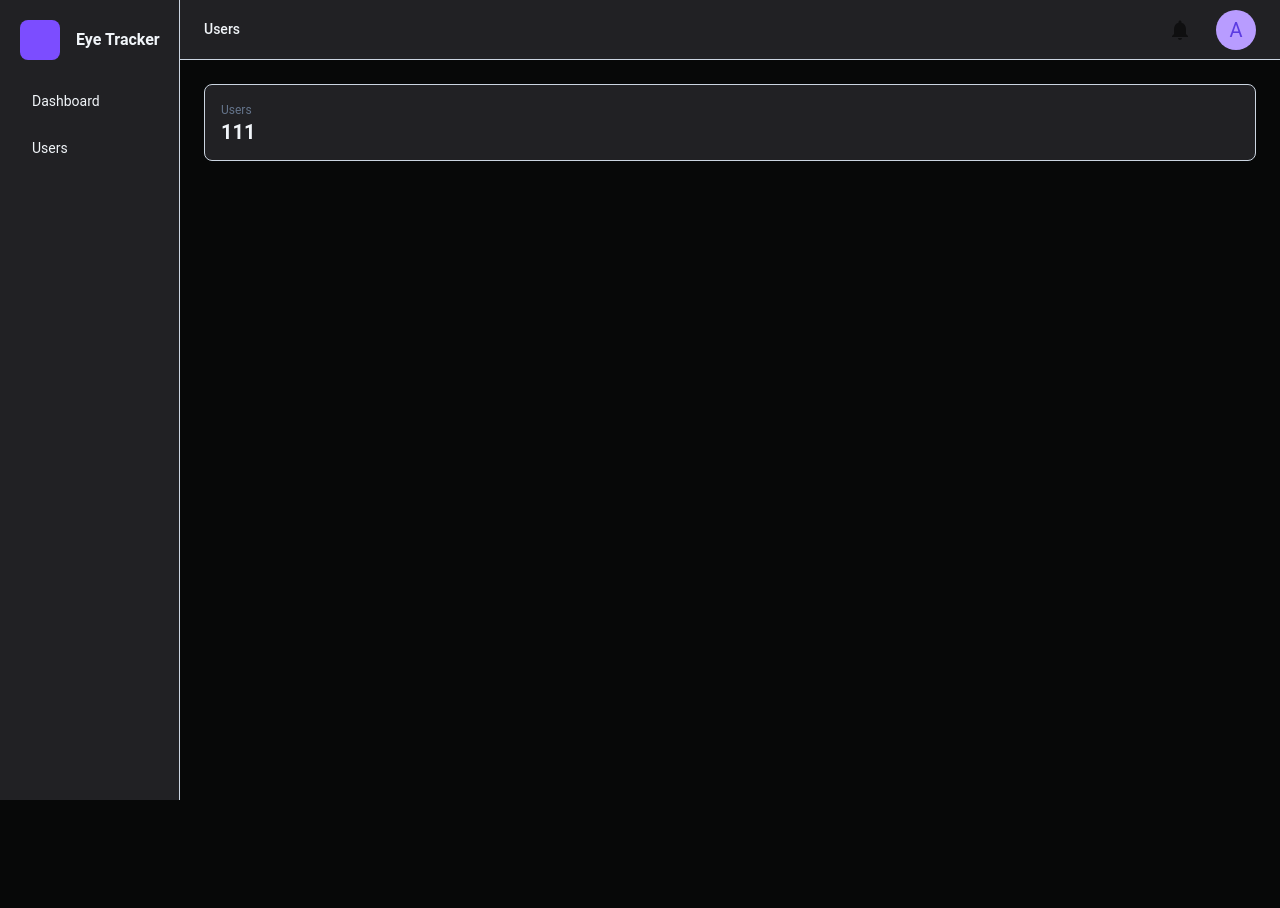
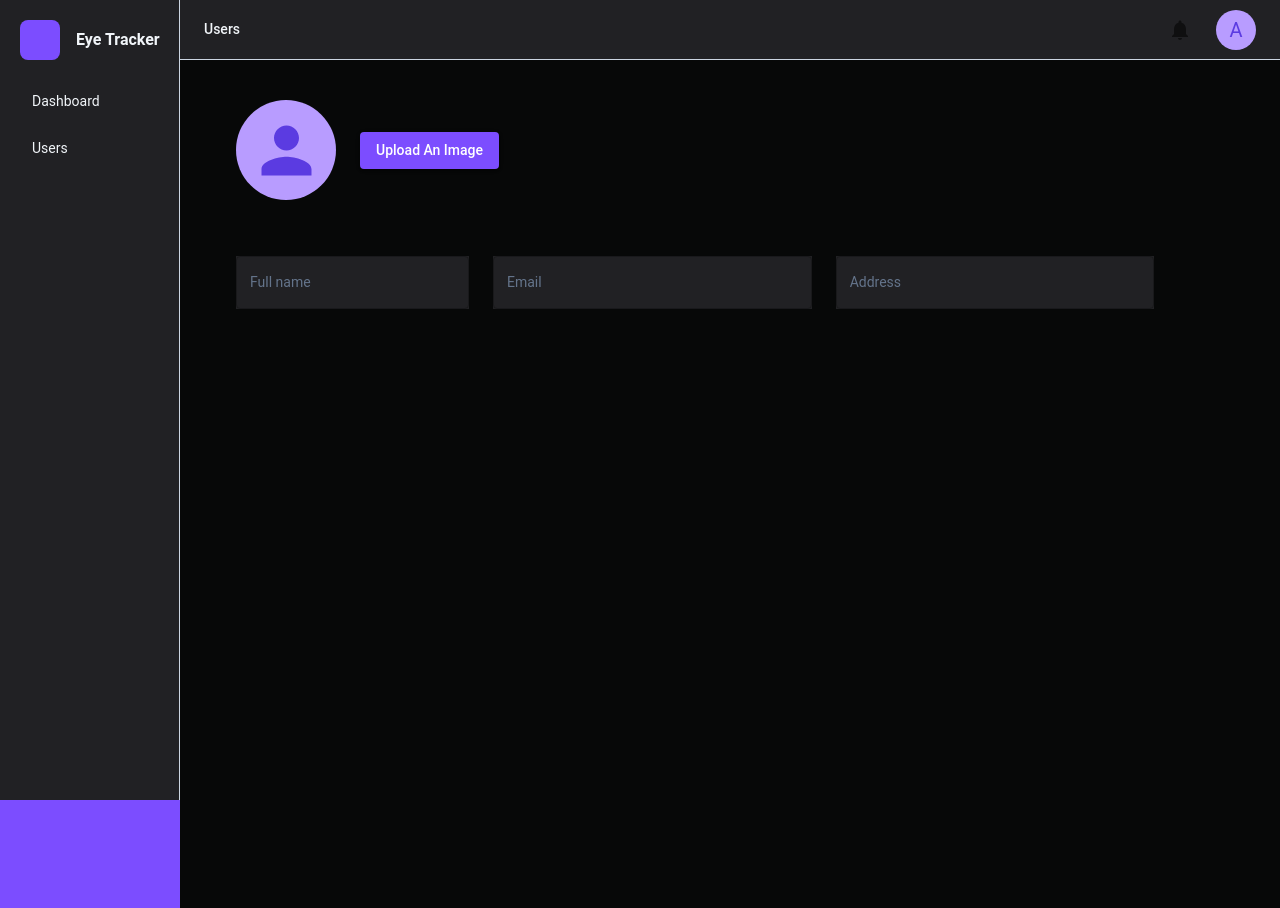
Before and after one commit to mitklsenpai/web_frontend, a React (Vite) app: page /user in a window 1280 px wide. Before the commit the page ends 800 px from the top, so only its background shows below. Built offline with nearby package versions, Linux system fonts and the light colour scheme.

Commit message:
feat: add textfield for user page

```diff
--- a/src/features/users/pages/UserPage.jsx
+++ b/src/features/users/pages/UserPage.jsx
@@ -1,5 +1,5 @@
 import useUsers from "../hooks/useUsers";
-import { Box, Typography, Grid } from "@mui/material";
+import { Box, Typography, Avatar, Button, Grid, TextField, FormControl, InputLabel } from "@mui/material";
 import MetricCard from "../components/MetricCard";
 
 function UserPage() {
@@ -13,15 +13,67 @@ function UserPage() {
     }
 
     return (
-        <Box>
-            <Grid container spacing={3}></Grid>
+        <Box sx = {{
+                minHeight: "100vh",
+                p : 2, pl: 4
+            }}
+        >
+            <Grid container spacing={3}>
+                <Grid item sx = {{xs: 12, md: 12}}>
+                    <Avatar sx = {{ width: 100, height: 100, color: "", bgcolor: ""}}>
 
-                <Grid size={{ xs: 12, md: 1.5 }}>
-                    <MetricCard
-                        title="Users"
-                        value={users.totalUsers}
+                    </Avatar>
+                </Grid>
+
+                <Grid item sx = {{xs: 12, md: 12, mt:4}}>
+                    <Button variant="contained" size="medium" color="primary">
+                        Upload an image
+                    </Button>
+                </Grid>
+            </Grid>
+
+
+            <Grid container
+                spacing={3}
+                sx = {{
+                    mt: 7,
+                    bgcolor: "background.default",
+                }}
+            >
+                <Grid item
+                    size={{xs: 12, md: 3}}
+                    sx = {{bgcolor: "background.paper"}}
+                >
+                    <TextField
+                        fullWidth
+                        label="Full name"
+                        color="primary"
                     />
                 </Grid>
+
+                <Grid item
+                    size={{xs: 12, md: 4}}
+                    sx = {{bgcolor: "background.paper"}}
+                >
+                    <TextField
+                        fullWidth
+                        label="Email"
+                        color="primary"
+                    />
+                </Grid>
+
+                <Grid item
+                    size={{xs: 12, md: 4}}
+                    sx = {{bgcolor: "background.paper"}}
+                >
+                    <TextField
+                        fullWidth
+                        label="Address"
+                        color="primary"
+                    />
+                </Grid>
+
+            </Grid>
         </Box>
     )
 }
```
